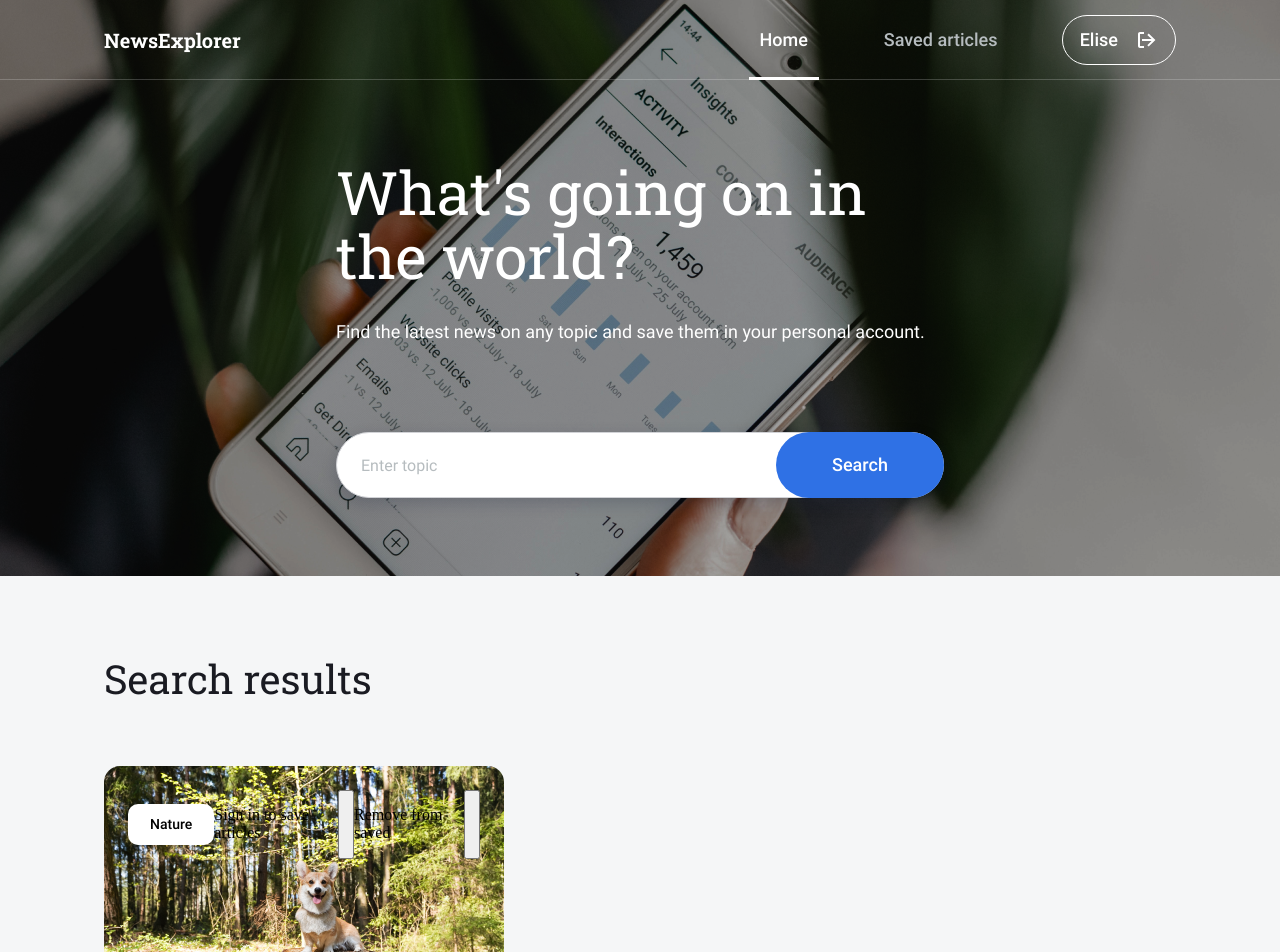
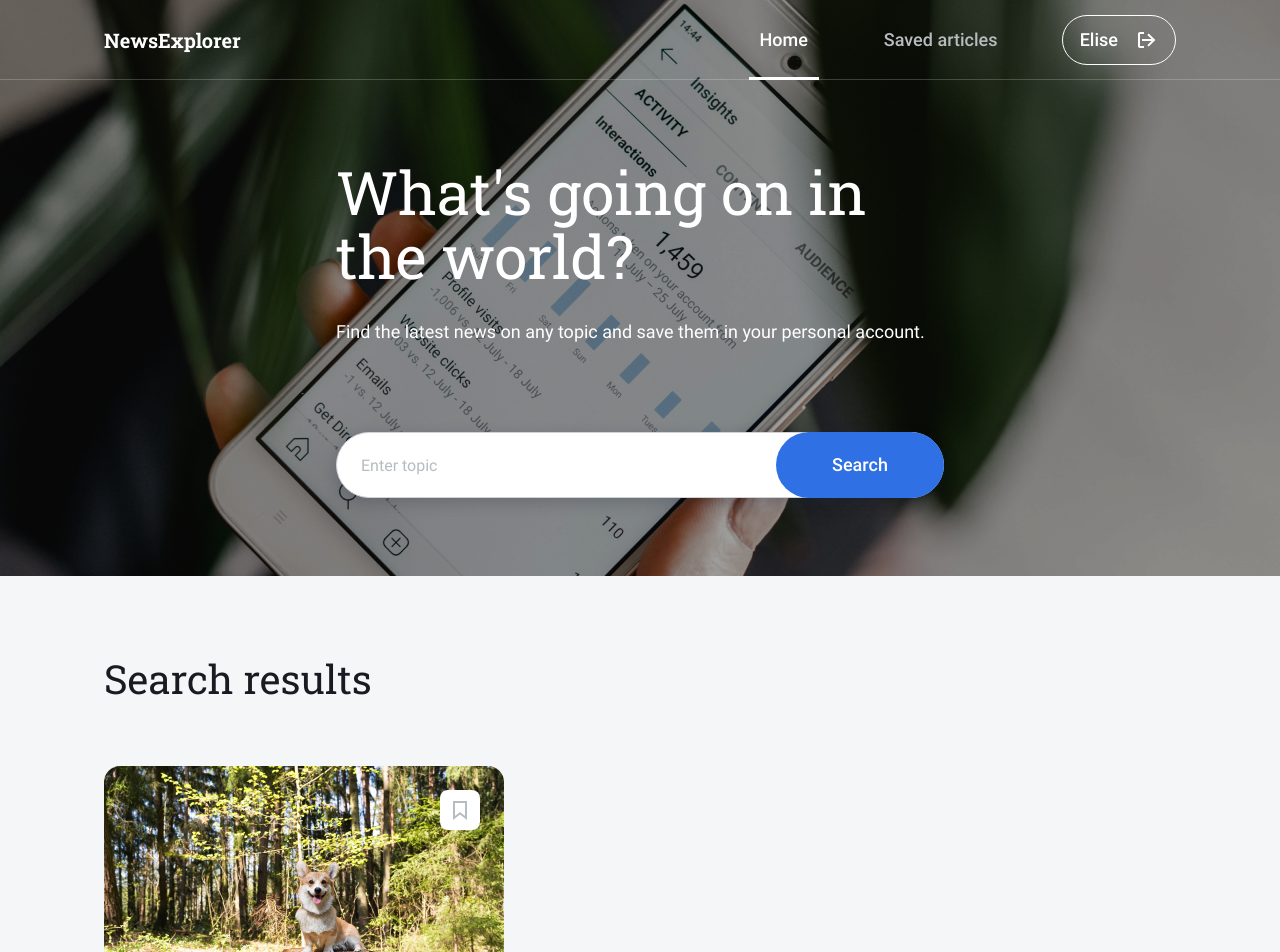
Before and after one commit to MarkALevy/news-explorer-frontend, a React (Vite) app: page / in a window 1280 px wide. Shown: the top 952 px of the page. Built offline with nearby package versions, Linux system fonts and the light colour scheme.

Commit message:
add save button to news card

```diff
--- a/src/components/Navigation/Navigation.css
+++ b/src/components/Navigation/Navigation.css
@@ -68,7 +68,6 @@
 
 .nav__current-user_name_signout {
   background-color: transparent;
-
   background-repeat: no-repeat;
   background-size: cover;
   padding: 12px;
--- a/src/components/NewsCard/NewsCard.css
+++ b/src/components/NewsCard/NewsCard.css
@@ -11,6 +11,7 @@
   display: flex;
   padding: 24px;
   position: absolute;
+  right: 0;
 }
 
 .card__keyword {
@@ -23,3 +24,16 @@
   text-align: center;
   padding: 8px 22px;
 }
+
+.card__save-btn_unchecked {
+  border-style: none;
+  background-color: #fff;
+  background-image: url(../../assets/bookmark.svg);
+  background-position: center;
+  background-repeat: no-repeat;
+  width: 40px;
+  height: 40px;
+  padding: 8px;
+  border-radius: 8px;
+  cursor: pointer;
+}
--- a/src/components/NewsCard/NewsCard.jsx
+++ b/src/components/NewsCard/NewsCard.jsx
@@ -1,16 +1,20 @@
 import { useContext } from "react";
 import "./NewsCard.css";
 import { IsLoggedInContext } from "../../contexts/IsLoggedInContext";
+import { CurrentPageContext } from "../../contexts/CurrentPageContext";
 
+//////////////////////////Temporary ////////////////////////
 import { defaultNewsItems } from "../../utils/constants";
 import image1 from "../../assets/temp/image_01.png";
 import image2 from "../../assets/temp/image_02.png";
 import image3 from "../../assets/temp/image_03.png";
 import image4 from "../../assets/temp/image_04.png";
 import image5 from "../../assets/temp/image_05.png";
+////////////////////////////////////////////////////////////
 
 function NewsCard() {
   const isLoggedIn = useContext(IsLoggedInContext);
+  const currentPage = useContext(CurrentPageContext);
 
   const card = defaultNewsItems[0];
   const images = [image1, image2, image3, image4, image5];
@@ -19,16 +23,26 @@ function NewsCard() {
   return (
     <div className="card">
       <div className="card__header">
-        {isLoggedIn ? "" : ""}
-        <p className="card__keyword card__keyword-visible">{card.keyword}</p>
-        <p className="card__signin-prompt card__signin-prompt-visible">
-          Sign in to save articles
-        </p>
-        <button className="card__save_btn"></button>
-        <p className="card__delete-prompt card__delete-prompt-visible">
-          Remove from saved
-        </p>
-        <button className="card__delete_btn"></button>
+        {isLoggedIn ? (
+          currentPage === "home" ? (
+            <button className="card__save-btn_unchecked"></button>
+          ) : (
+            <>
+              <p className="card__keyword">{card.keyword}</p>
+              <p className="card__delete-prompt card__delete-prompt-visible">
+                Remove from saved
+              </p>
+              <button className="card__delete_btn"></button>
+            </>
+          )
+        ) : (
+          <>
+            <p className="card__signin-prompt card__signin-prompt-visible">
+              Sign in to save articles
+            </p>
+            <button className="card__save-btn_unchecked"></button>
+          </>
+        )}
       </div>
       <div className="card__content">
         <img className="card__image" src={images[card._id]} alt={card.title} />
```
Also changed, not shown: src/assets/bookmark.svg (added).
